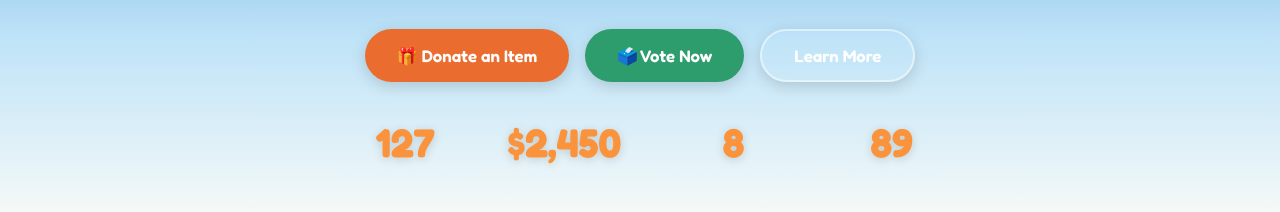
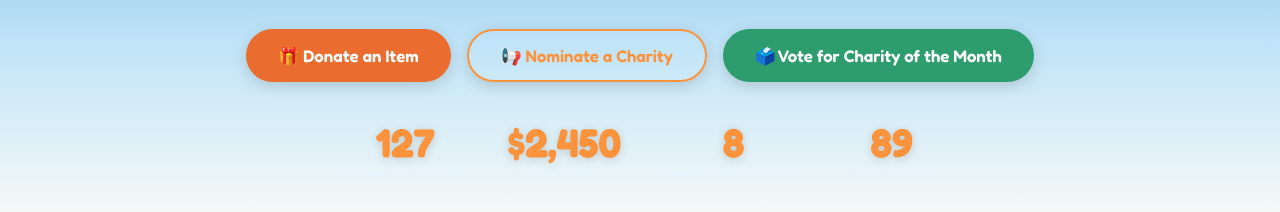
Before and after one commit to abarocas/barocasalex-cloud.github.io, a plain HTML site: page index.html in a window 1280 px wide. Shown: the part 588-800 px from the top of the page. Drawn offline with nearby package versions, Linux system fonts and the light colour scheme.

Commit message:
Update index.html

```diff
--- a/index.html
+++ b/index.html
@@ -785,11 +785,11 @@ footer {
   <p class="hero-subtitle">
     Donate stuff you don't need. We sell it on eBay. Kids vote on which charity gets the money. It's that simple!
   </p>
-  <div class="hero-ctas">
+ <div class="hero-ctas">
     <a href="https://docs.google.com/forms/d/e/1FAIpQLSeF2wRbJjRSLbzJli44bQaYoBGkrP1ly88lqSgsQR4tykHuOw/viewform?usp=publish-editor" class="btn btn-orange">🎁 Donate an Item</a>
-    <a href="https://docs.google.com/forms/d/e/1FAIpQLSekLAbyFjB9_GhF5xT2fj-Fp61JO1IG9CKfzq-KzNTjtVqFhQ/viewform?usp=publish-editor" class="btn btn-green">🗳️ Vote Now</a>
-    <a href="#about" class="btn btn-outline">Learn More</a>
-  </div>
+    <a href="https://docs.google.com/forms/d/e/1FAIpQLSfjPaU-4xHFBweXFdz4KN2Fg665w2x_nA6yFD-Bd2OjLCqdPw/viewform?usp=publish-editor" class="btn btn-outline" style="border-color: var(--orange-light); color: var(--orange-light);">📢 Nominate a Charity</a>
+    <a href="https://docs.google.com/forms/d/e/1FAIpQLSekLAbyFjB9_GhF5xT2fj-Fp61JO1IG9CKfzq-KzNTjtVqFhQ/viewform?usp=publish-editor" class="btn btn-green">🗳️ Vote for Charity of the Month</a>
+</div>
 
   <div class="impact-ticker">
     <div class="ticker-item">
```
